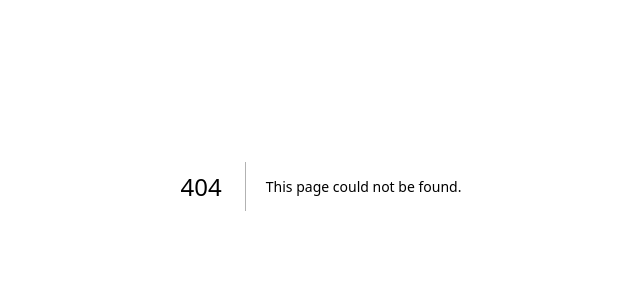
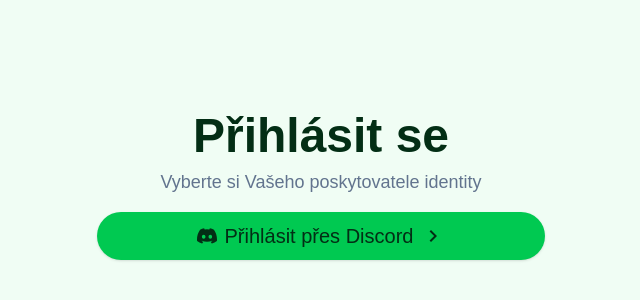
Before and after one commit to Klimondra/ChatAppFrontend, a Next.js app: page /login in a window 1280 px wide. Before the commit this address had no page. Shown: the part 214-514 px from the top of the page, without its empty margins (319-959 px from the left). Built offline with nearby package versions, Linux system fonts and the light colour scheme; a web font is replaced by a local one.

Commit message:
Auth Added, and fixed weird bug with send button in single chat
Took 1 hour 45 minutes

```diff
--- a/package.json
+++ b/package.json
@@ -9,7 +9,10 @@
     "lint": "next lint"
   },
   "dependencies": {
+    "@auth/pg-adapter": "^1.10.0",
     "next": "15.3.5",
+    "next-auth": "^5.0.0-beta.29",
+    "pg": "^8.16.3",
     "react": "^19.0.0",
     "react-dom": "^19.0.0",
     "react-icons": "^5.5.0",
--- /dev/null
+++ b/src/app/api/auth/[...nextauth]/route.js
@@ -0,0 +1,2 @@
+import { handlers } from "@/utils/auth"
+export const { GET, POST } = handlers
--- /dev/null
+++ b/src/app/login/page.jsx
@@ -0,0 +1,18 @@
+import React from 'react';
+import LoginButtons from "@/components/pages/login/LoginButtons";
+
+const Login = () => {
+    return (
+        <main className={`w-full min-h-dvh flex flex-col items-center justify-center bg-green-50`}>
+            <section className={`max-w-md w-9/10 h-128 flex flex-col items-center justify-center gap-4`}>
+                <div className="flex flex-col justify-center items-center gap-2">
+                    <h1 className={`font-main font-bold text-5xl text-green-950`}>Přihlásit se</h1>
+                    <p className={`font-main text-lg text-slate-500 text-center`}>Vyberte si Vašeho poskytovatele identity</p>
+                </div>
+                <LoginButtons/>
+            </section>
+        </main>
+    );
+};
+
+export default Login;
--- /dev/null
+++ b/src/components/pages/login/LoginButtons.jsx
@@ -0,0 +1,19 @@
+"use client";
+import React from 'react';
+import PrimaryButton from "@/components/buttons/Primary";
+import {BsDiscord} from "react-icons/bs";
+import {signIn} from "next-auth/react";
+
+const LoginButtons = () => {
+    return (
+        <div className="flex flex-col items-center justify-center gap-2 w-full">
+            <PrimaryButton
+                label="Přihlásit přes Discord"
+                icon={<BsDiscord />}
+                onClick={() => signIn("discord", {redirectTo: "/chat"})}
+                className={"w-full"} />
+        </div>
+    );
+};
+
+export default LoginButtons;
--- a/src/components/pages/singlechat/MessageInput.jsx
+++ b/src/components/pages/singlechat/MessageInput.jsx
@@ -29,13 +29,13 @@
                     className={`w-[calc(100%-48px)] font-main font-normal text-slate-950 outline-none text-lg resize-none`}
                 />
                 <button
-                    className={`absolute bottom-1.5 right-1.5 w-10 h-10  flex items-center justify-center
+                    className={`absolute bottom-1.5 right-1.5 w-10 h-10 flex items-center justify-center
                     bg-green-500 rounded-full shadow-sm
                     ${showSendBtn ? "opacity-100  rotate-0" : "opacity-0 -rotate-135"} hover:bg-green-400 hover:shadow-md active:scale-90 transition-all duration-300 ease-in-out`}
                     onMouseEnter={() => setSendBtnHover(true)}
                     onMouseLeave={() => setSendBtnHover(false)}
                 >
-                    <SlidingIcon width="5.5" height="5.5" hoverState={sendBtnHover} icon={<MdSend/>}/>
+                    <SlidingIcon width="5" height="5" hoverState={sendBtnHover} icon={<MdSend/>}/>
                 </button>
             </div>
         </div>
--- /dev/null
+++ b/src/middleware.js
@@ -0,0 +1,14 @@
+import NextAuth from "next-auth";
+import authConfig from "@/utils/auth.config";
+
+export const { auth: middleware } = NextAuth(authConfig)
+// export default auth((req) => {
+//     if (!req.auth && req.nextUrl.pathname !== "/login") {
+//         const newUrl = new URL("/login", req.nextUrl.origin)
+//         return Response.redirect(newUrl)
+//     }
+// })
+
+export const config = {
+    matcher: ["/chat/:path*"],
+}
--- /dev/null
+++ b/src/utils/auth.config.js
@@ -0,0 +1,15 @@
+import Discord from "next-auth/providers/discord";
+
+const authConfig = {
+    providers: [Discord],
+    callbacks: {
+        authorized: async ({ auth }) => {
+            return !!auth
+        },
+    },
+    pages: {
+        signIn: "/login"
+    },
+}
+
+export default authConfig
--- /dev/null
+++ b/src/utils/auth.js
@@ -0,0 +1,20 @@
+import NextAuth from "next-auth"
+import {Pool} from "pg";
+import PostgresAdapter from "@auth/pg-adapter";
+import authConfig from "@/utils/auth.config";
+
+const pool = new Pool({
+    host: process.env.PG_DATABASE_HOST,
+    user: process.env.PG_DATABASE_USER,
+    password: process.env.PG_DATABASE_PASSWORD,
+    database: process.env.PG_DATABASE_NAME,
+    max: 20,
+    idleTimeoutMillis: 30000,
+    connectionTimeoutMillis: 2000,
+})
+
+export const { handlers, signIn, signOut, auth } = NextAuth({
+    adapter: PostgresAdapter(pool),
+    session: {strategy: "jwt"},
+    ...authConfig
+})
```
